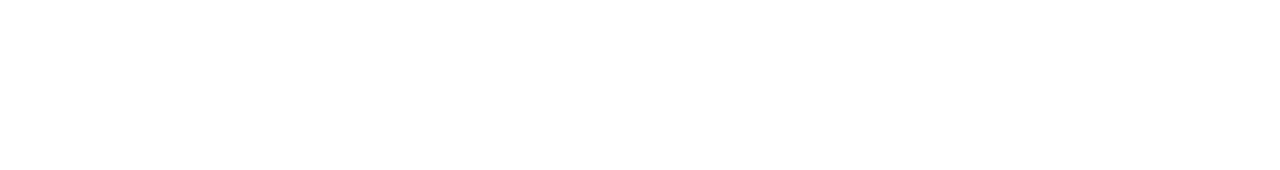
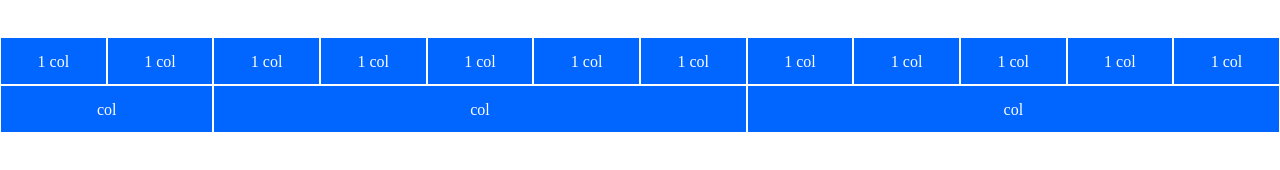
Before and after one commit to Gozzissimo/html-css-12bool, a plain HTML site: page index.html in a window 1280 px wide. Drawn offline with Linux system fonts and the light colour scheme.

Commit message:
inizio colonne e correzione framework

```diff
--- a/css/style.css
+++ b/css/style.css
@@ -4,6 +4,10 @@ html {
 
 [class *="col"] {
     background-color: rgb(0, 102, 255);
+    border: 1px solid white;
+    height: 3em;
+    line-height: 3em;
+    text-align: center;
 }
 
 [class *="col"] div{
--- a/index.html
+++ b/index.html
@@ -13,7 +13,26 @@
 </head>
 <body>
     <div class="container-fluid">
-
+        <h1>Esercizio per Casa</h1>
+        <div class="row">
+            <div class="col-1">1 col</div>
+            <div class="col-1">1 col</div>
+            <div class="col-1">1 col</div>
+            <div class="col-1">1 col</div>
+            <div class="col-1">1 col</div>
+            <div class="col-1">1 col</div>
+            <div class="col-1">1 col</div>
+            <div class="col-1">1 col</div>
+            <div class="col-1">1 col</div>
+            <div class="col-1">1 col</div>
+            <div class="col-1">1 col</div>
+            <div class="col-1">1 col</div>
+        </div>
+        <div class="row">
+            <div class="col-2">col</div>
+            <div class="col-5">col</div>
+            <div class="col-5">col</div>
+        </div>
     </div>
 </body>
 </html>
```
Also changed, not shown: css/12bool.css (+8 -8 lines).
